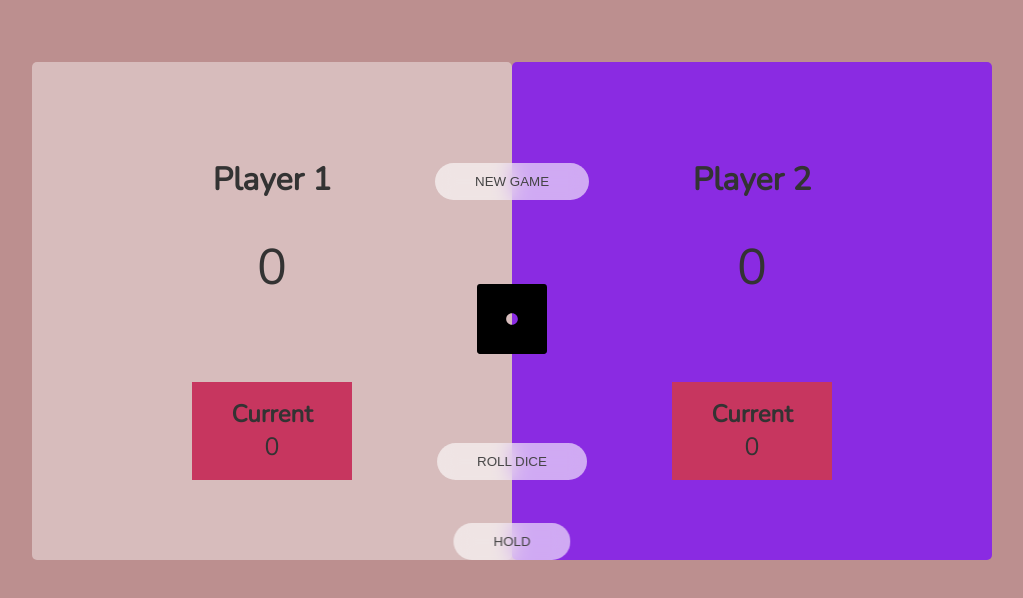
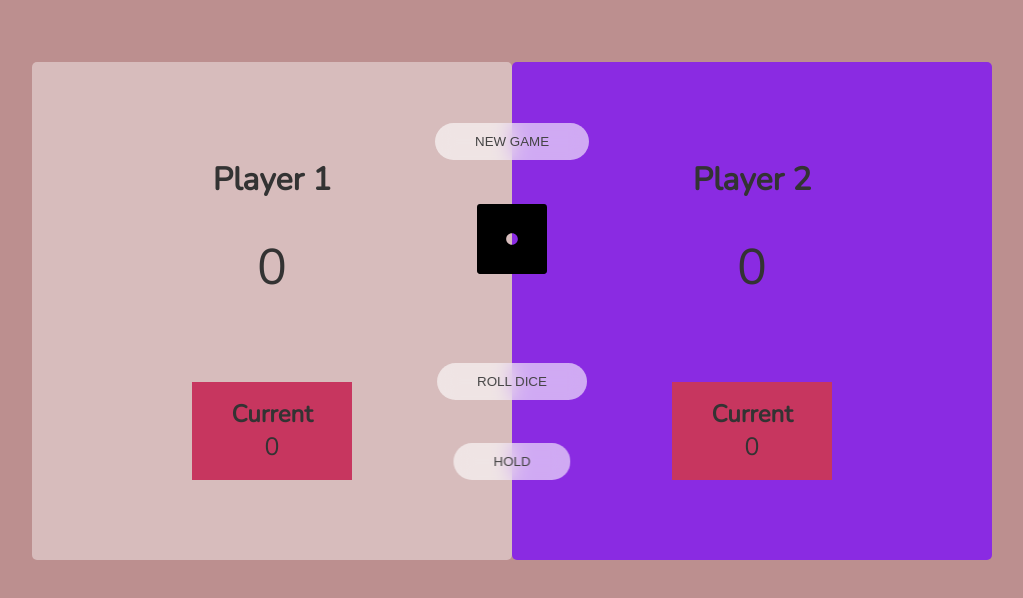
Before and after one commit to hA1nn-dot/pig-game-js, a plain HTML site: page index.html in a window 1280 px wide. Shown: the whole page, without its empty margins (128-1151 px from the left). Drawn offline with nearby package versions, Linux system fonts and the light colour scheme.

Commit message:
Modifying position

```diff
--- a/style.css
+++ b/style.css
@@ -46,19 +46,19 @@ body{
 }
 
 .container__game-buttons button:nth-child(1){
-    bottom: 75%;
+    bottom: 80%;
 }
 
 .container__game-buttons div.dice{
-    bottom: 55%;
+    bottom: 65%;
 }
 
 .container__game-buttons button:nth-child(3){
-    bottom: 40%;
+    bottom: 50%;
 }
 
 .container__game-buttons button:nth-child(4){
-    bottom: 30%;
+    bottom: 40%;
 }
 
 .container__game-buttons button{
```
